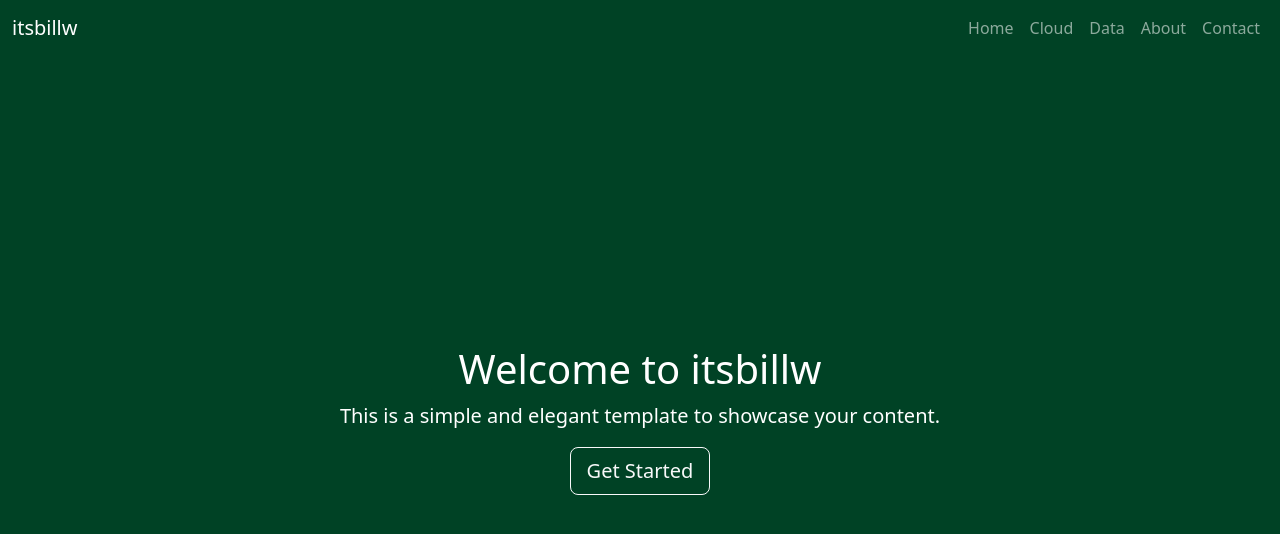
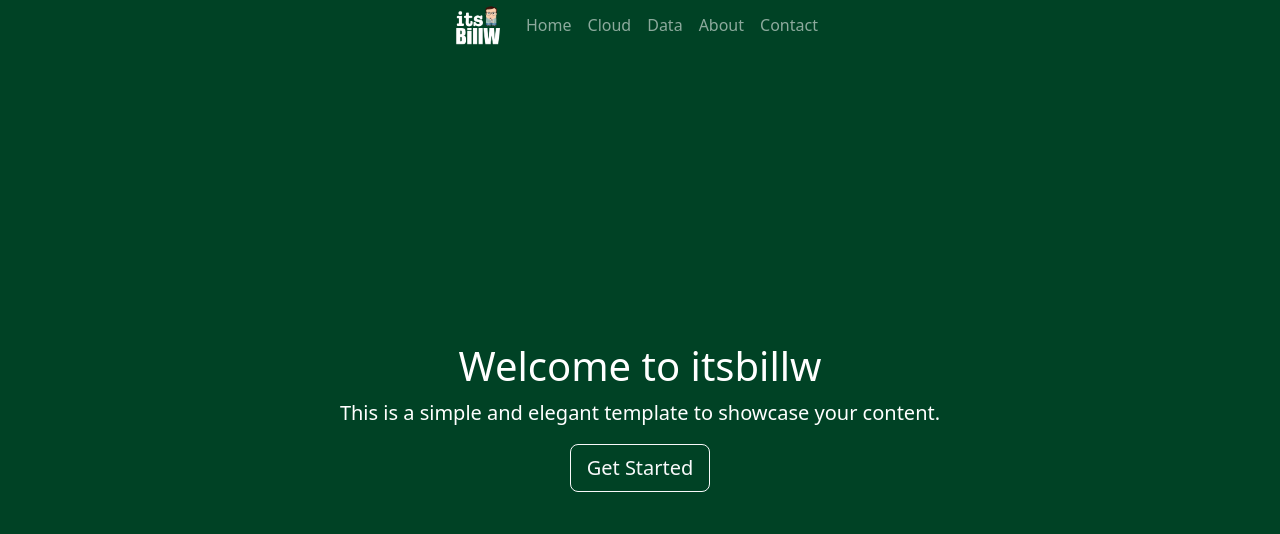
Before and after one commit to itsbillw/beara_bones, a Django app: page / in a window 1280 px wide. Shown: the top 534 px of the page. Run offline with Django 5.2, Linux system fonts and the light colour scheme.

Commit message:
adding logo to home page

```diff
--- a/beara_bones/home/static/home/css/cover.css
+++ b/beara_bones/home/static/home/css/cover.css
@@ -8,11 +8,14 @@ body {
 }
 .navbar {
     background-color: transparent !important;
+    max-width: 42em;
+    margin: 0 auto;
+    padding: 0 1rem;
 }
 .cover-container {
-    max-width: 42em;
+    max-width: 42em !important;
     text-align: center;
-    margin: auto; /* Centers the main content vertically */
+    margin: auto;
 }
 .cover-heading {
     font-size: 2.5rem;
--- a/beara_bones/home/templates/home/base.html
+++ b/beara_bones/home/templates/home/base.html
@@ -18,7 +18,9 @@
     <!-- Navbar -->
     <nav class="navbar navbar-expand-lg navbar-dark">
       <div class="container-fluid">
-        <a class="navbar-brand" href="{% url 'home:index' %}">itsbillw</a>
+        <a class="navbar-brand" href="{% url 'home:index' %}">
+            <img src="{% static 'home/images/itsbillw-logo.png' %}" alt="Home" style="height: 40px;">
+        </a>
         <button class="navbar-toggler" type="button" data-bs-toggle="collapse" data-bs-target="#navbarNav" aria-controls="navbarNav" aria-expanded="false" aria-label="Toggle navigation">
           <span class="navbar-toggler-icon"></span>
         </button>
@@ -51,11 +53,6 @@
     <script src="https://cdn.jsdelivr.net/npm/bootstrap@5.3.3/dist/js/bootstrap.bundle.min.js"
         integrity="sha384-YvpcrYf0tY3lHB60NNkmXc5s9fDVZLESaAA55NDzOxhy9GkcIdslK1eN7N6jIeHz"
         crossorigin="anonymous"></script>
-    <script src="https://cdn.jsdelivr.net/npm/@popperjs/core@2.11.8/dist/umd/popper.min.js"
-        integrity="sha384-I7E8VVD/ismYTF4hNIPjVp/Zjvgyol6VFvRkX/vR+Vc4jQkC+hVqc2pM8ODewa9r"
-        crossorigin="anonymous"></script>
-    <script src="https://cdn.jsdelivr.net/npm/bootstrap@5.3.3/dist/js/bootstrap.min.js"
-        integrity="sha384-0pUGZvbkm6XF6gxjEnlmuGrJXVbNuzT9qBBavbLwCsOGabYfZo0T0to5eqruptLy"
-        crossorigin="anonymous"></script>
+
   </body>
 </html>
--- a/beara_bones/home/templates/home/index.html
+++ b/beara_bones/home/templates/home/index.html
@@ -8,7 +8,7 @@
 
 {% block content %}
 <!-- Main Content Container -->
-<main class="cover-container">
+<main class="cover-container container">
   <h1 class="cover-heading">Welcome to itsbillw</h1>
   <p class="lead">This is a simple and elegant template to showcase your content.</p>
   <p class="lead">
```
